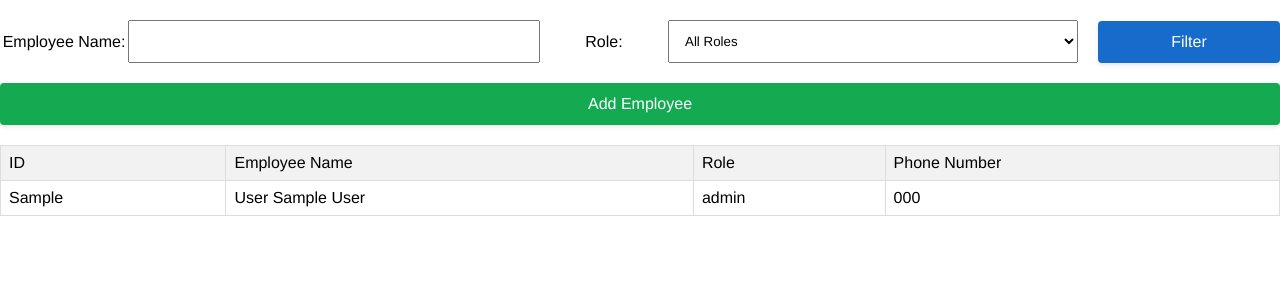
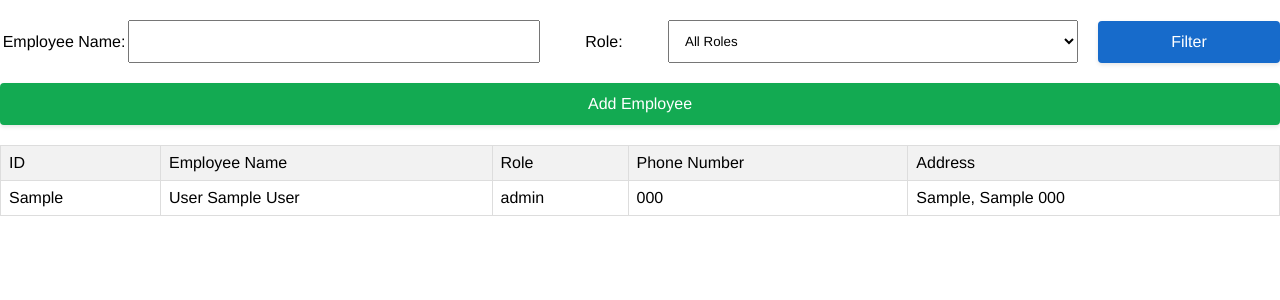
Before and after one commit to heliochromic/zlagoda, a Django app: page /employee/ in a window 1280 px wide. Shown: the part 93-393 px from the top of the page. Run offline with Django 5.2, Linux system fonts and the light colour scheme; tables that the repository leaves empty hold one stand-in row (values such as "Sample post").

Commit message:
Updated employee list, added address

```diff
--- a/store/templates/store/employee-list.html
+++ b/store/templates/store/employee-list.html
@@ -32,6 +32,7 @@
                 <th>Employee Name</th>
                 <th>Role</th>
                 <th>Phone Number</th>
+                <th>Address</th>
             </tr>
             </thead>
             <tbody>
@@ -41,6 +42,7 @@
                     <td>{{ employee.1 }}</td>
                     <td>{{ employee.2 }}</td>
                     <td>{{ employee.3 }}</td>
+                    <td>{{ employee.4 }}</td>
                 </tr>
             {% empty %}
                 <tr>
--- a/store/views.py
+++ b/store/views.py
@@ -21,7 +21,8 @@ class EmployeeListView(View):
         form = EmployeeFilterForm(request.GET)
 
         query = '''
-                    SELECT id_employee, CONCAT(empl_surname, ' ',empl_name) AS full_name, empl_role, phone_number
+                    SELECT id_employee, CONCAT(empl_surname, ' ',empl_name) AS full_name, empl_role, phone_number,
+                    CONCAT(street, ', ', city, ' ', zip_code) as address
                     FROM store_employee
                 '''
 
```
